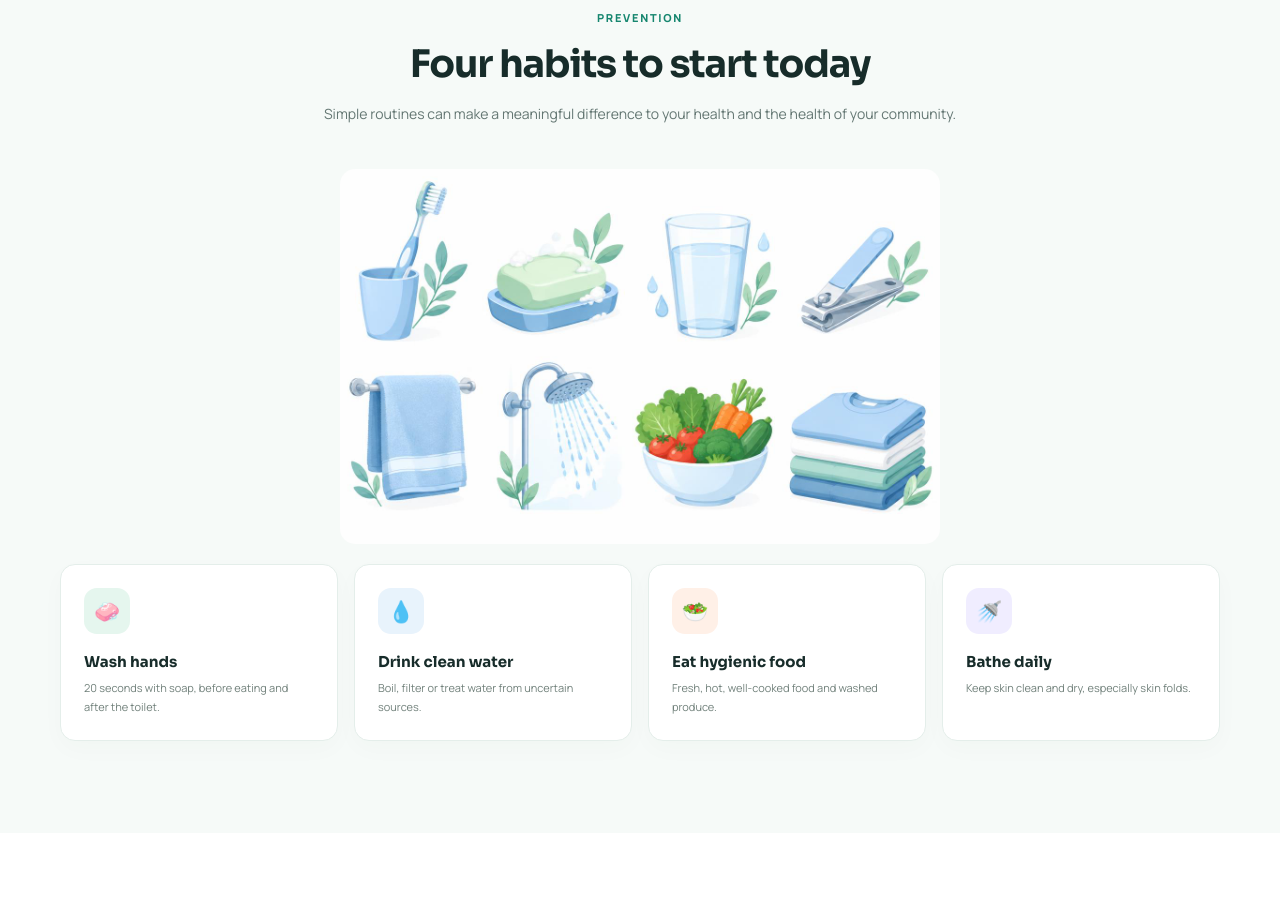
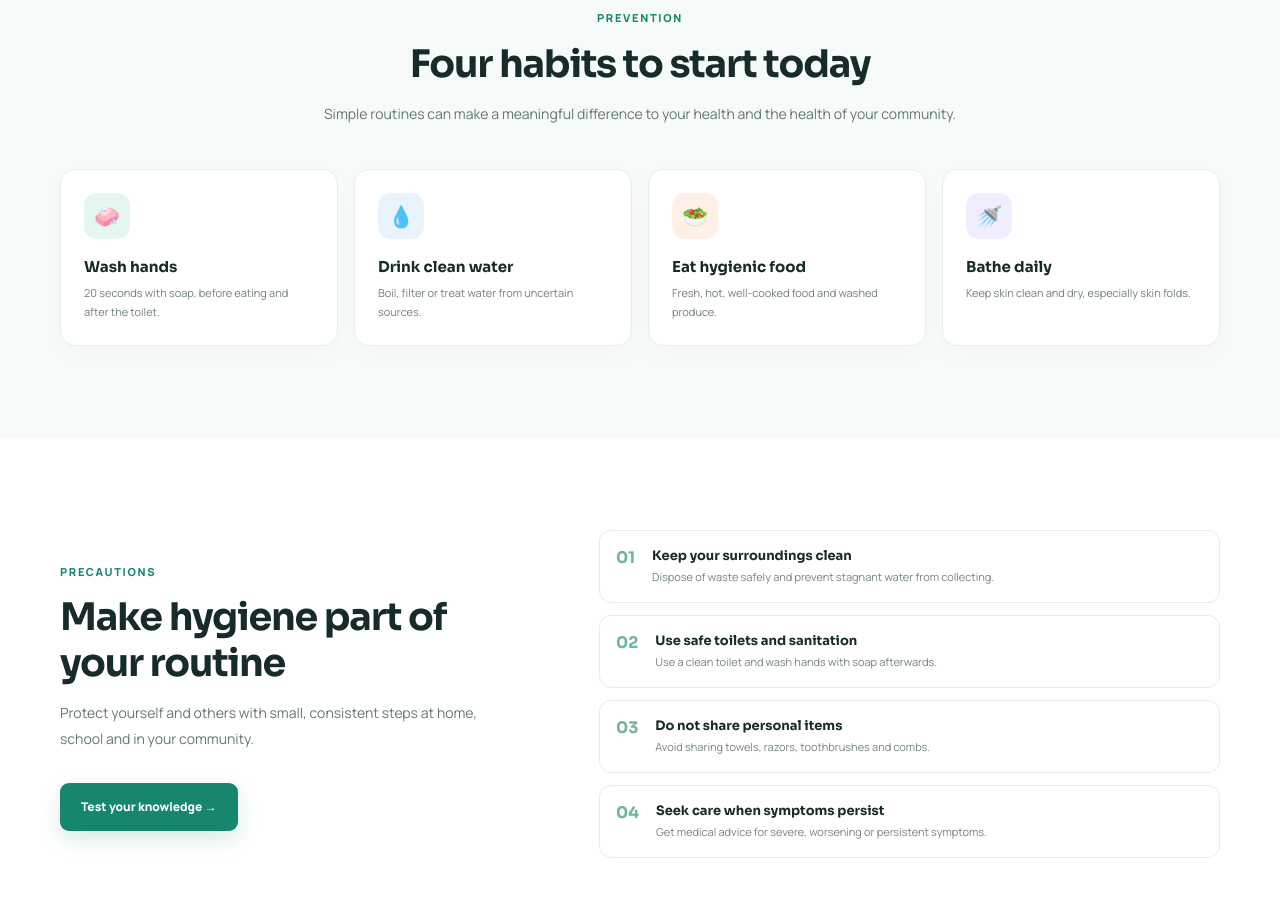
Before and after one commit to Tejaswini-20063008/DiseasesHealthCare, a website: page index.html in a window 1280 px wide. Shown: the part 5209-6131 px from the top of the page. Drawn offline with Linux system fonts and the light colour scheme.

Commit message:
Update index.html

```diff
--- a/index.html
+++ b/index.html
@@ -99,10 +99,7 @@
     <section class="section section-soft" id="prevention">
       <div class="container">
         <div class="section-heading centered"><span class="eyebrow">PREVENTION</span><h2>Four habits to start today</h2><p>Simple routines can make a meaningful difference to your health and the health of your community.</p></div>
-        <div class="prevention-art">
-  <img src="prevention-illustration.jpg"
-       alt="Daily hygiene prevention essentials">
-</div>
+
         <div class="habit-grid">
           <article class="habit-card"><div class="habit-icon mint">🧼</div><h3>Wash hands</h3><p>20 seconds with soap, before eating and after the toilet.</p></article>
           <article class="habit-card"><div class="habit-icon blue">💧</div><h3>Drink clean water</h3><p>Boil, filter or treat water from uncertain sources.</p></article>
```
